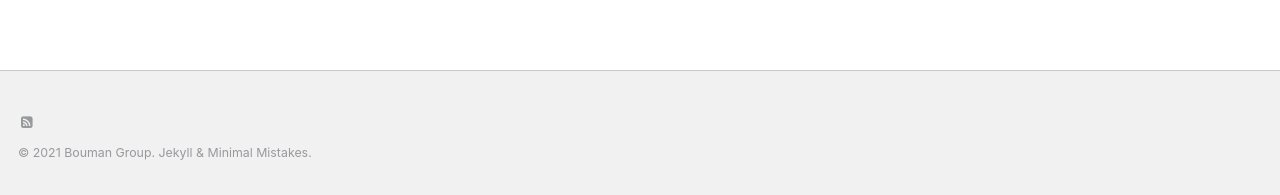
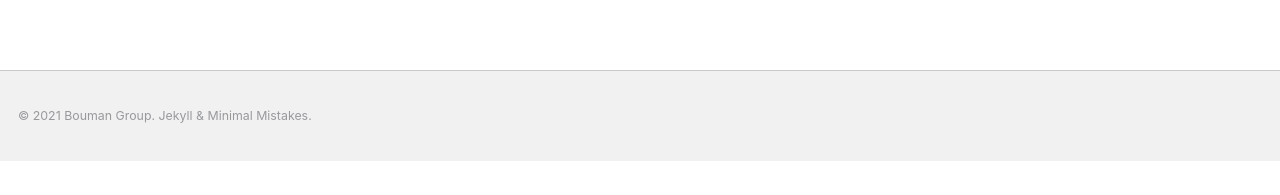
Before and after one commit to boumangroup/boumangroup.github.io, a Jekyll site: the page built from index.html, in a window 1280 px wide. Shown: the part 1977-2172 px from the top of the page. Built offline with Jekyll 4.4.1, drawn with Linux system fonts in a browser that asks for light colours; a script that is not in the unit is left out; the list of posts is cut into pages by our own code; after the commit the page ends 2138 px from its top, so only the background shows below that.

Commit message:
remove RSS feed icon from footer

```diff
--- a/_includes/footer.html
+++ b/_includes/footer.html
@@ -17,7 +17,7 @@
     {% if site.author.bitbucket %}
       <li><a href="https://bitbucket.org/{{ site.author.bitbucket }}"><i class="fa fa-fw fa-bitbucket" aria-hidden="true"></i> Bitbucket</a></li>
     {% endif %}
-    <li><a href="{{ base_path }}/feed.xml"><i class="fa fa-fw fa-rss-square" aria-hidden="true"></i> {{ site.data.ui-text[site.locale].feed_label }}</a></li>
+    <!-- <li><a href="{{ base_path }}/feed.xml"><i class="fa fa-fw fa-rss-square" aria-hidden="true"></i> {{ site.data.ui-text[site.locale].feed_label }}</a></li> -->
   </ul>
 </div>
 
```
